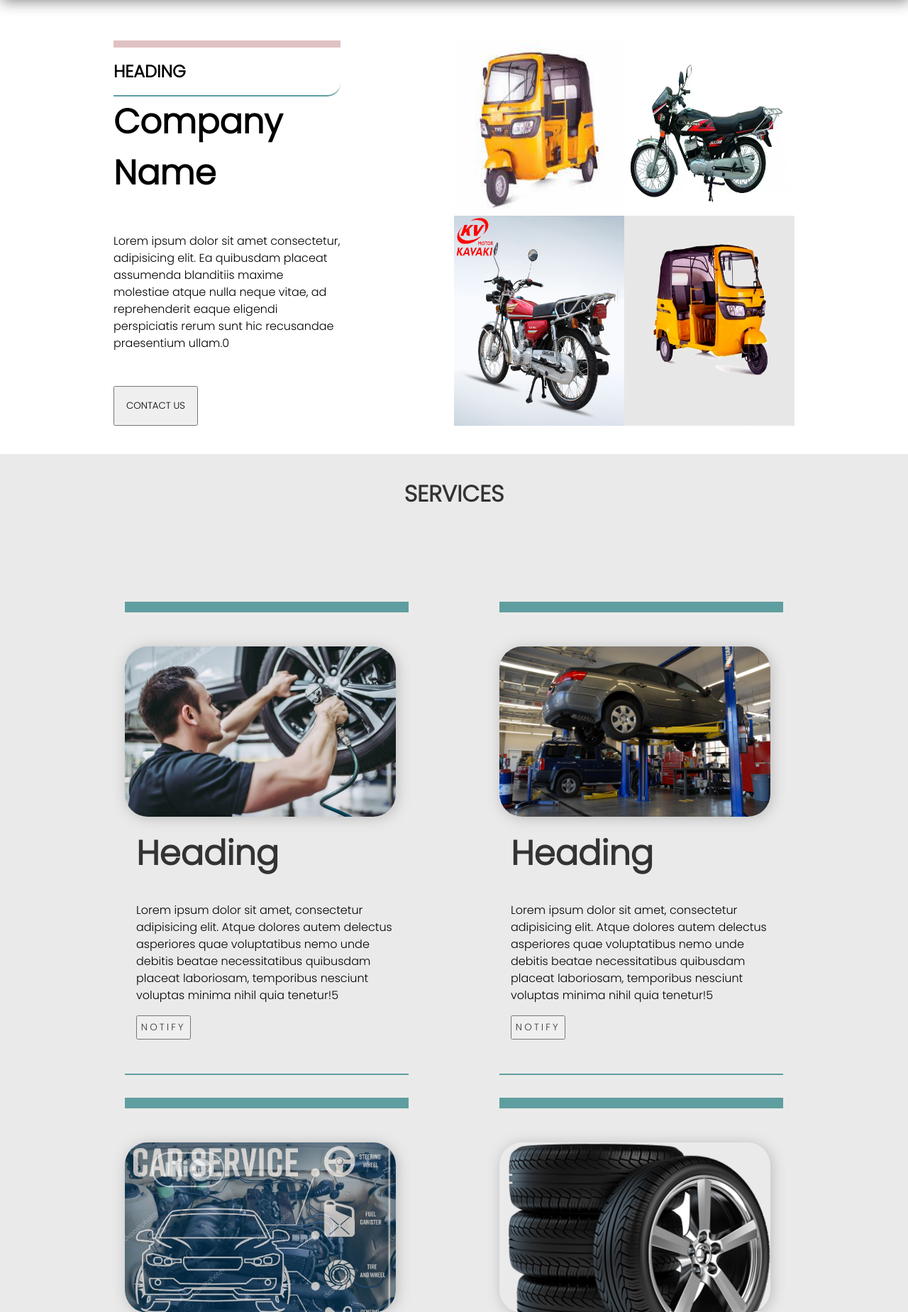
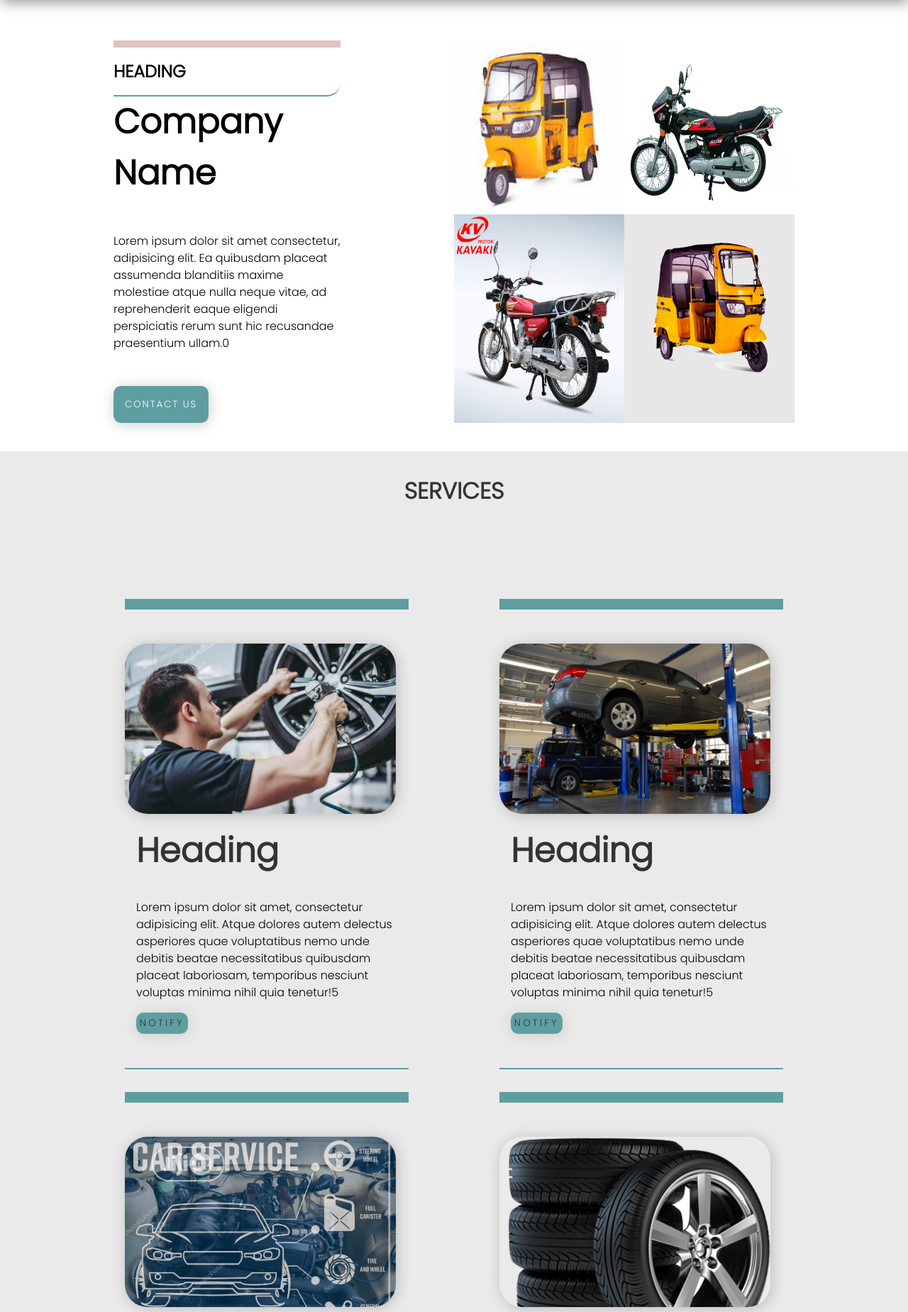
Before and after one commit to Akindele-Ebenezer/alignment, a PHP site: page / in a window 1280 px wide. Shown: the part 63-1912 px from the top of the page at 71% size. Run offline with PHP 8.4, Linux system fonts and the light colour scheme.

Commit message:
Update styles.css

```diff
--- a/styles/styles.css
+++ b/styles/styles.css
@@ -36,6 +36,15 @@
 .box h1,
 .box button {
     color: var(--color-4);
+}
+
+button {
+    background: var(--color-5);
+    border: none;
+    border-radius: .65rem;
+    box-shadow: 1px 2px 19px #ccc;
+    color: #fff;
+    letter-spacing: .12rem;
 }
 
 .footer {
```
